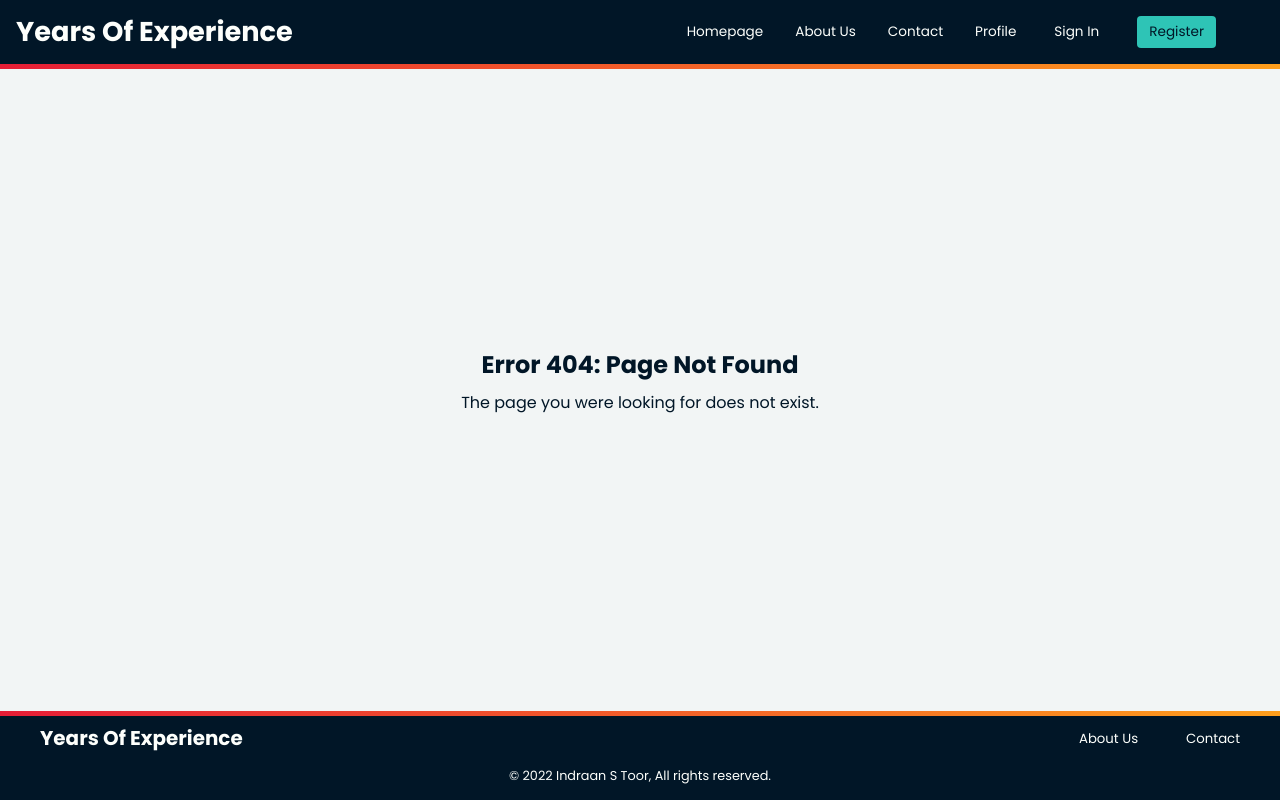
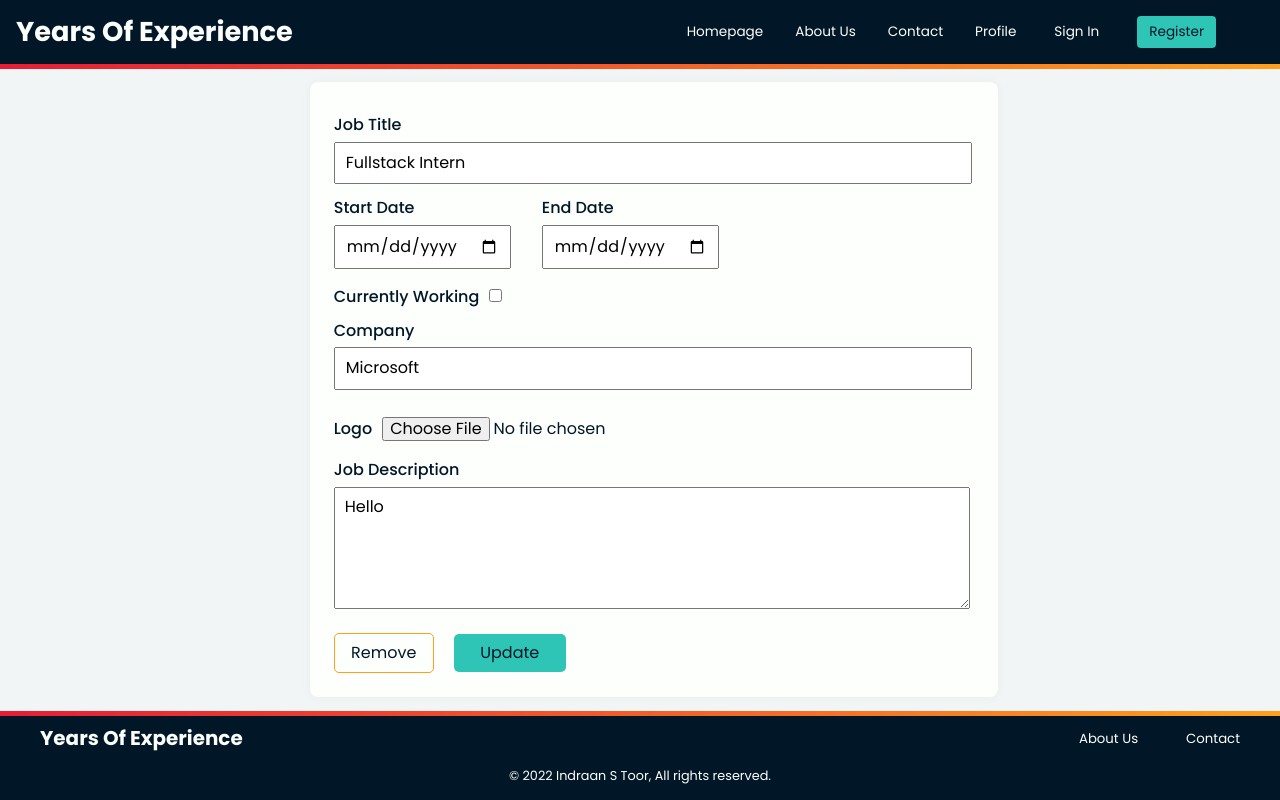
Before and after one commit to indraantoor/Years-Of-Experience, a React (Create React App) app: page /profile/indraantoor/edit/workexperience/1 in a window 1280 px wide. Built offline with nearby package versions, Linux system fonts and the light colour scheme; a web font is replaced by a local one.

Commit message:
feat: edit work experience form
Signed-off-by: indraantoor <indraantoor@gmail.com>

```diff
--- a/src/App.js
+++ b/src/App.js
@@ -17,7 +17,7 @@ const App = () => {
         <MainPageLayout>
           <Routes>
             <Route
-              path="/profile/:id/edit/workexperiences"
+              path="/profile/:id/edit/workexperience/:id"
               element={<WorkExperiencesEdit />}
             />
             <Route
--- /dev/null
+++ b/src/components/EditWorkExperiences/editWorkExperiences.style.js
@@ -0,0 +1,84 @@
+import styled from "styled-components";
+
+export const Container = styled.div``;
+
+export const FormContainer = styled.div`
+  padding: 1.5rem;
+  display: flex;
+  flex-direction: column;
+  justify-content: space-between;
+  margin: 2%;
+  width: 40rem;
+  background-color: var(--primary-white);
+  box-shadow: 0 0 8px #ebeded;
+  border-radius: 8px;
+
+  button {
+    width: 7rem;
+    padding: 10px;
+    cursor: pointer;
+    background-color: var(--secondary);
+    color: var(--primary);
+    border: none;
+    border-radius: 5px;
+    margin-top: 25px;
+    margin-right: 20px;
+  }
+
+  #removebtn {
+    margin-top: 20px;
+    width: 100px;
+    padding: 10px;
+    cursor: pointer;
+    background-color: var(--primary-white);
+    color: var(--primary);
+    border: 1px solid var(--primary-accent);
+    border-radius: 5px;
+  }
+
+  #removebtn:hover {
+    background-color: var(--primary-accent);
+  }
+
+  label {
+    margin-top: 10px;
+    font-weight: 500;
+    width: 100%;
+  }
+
+  input,
+  textarea {
+    display: block;
+    margin-top: 7px;
+    padding: 10px;
+  }
+
+  textarea {
+    resize: vertical;
+    max-height: 200px;
+    min-height: 100px;
+  }
+
+  #dates {
+    margin-top: 5px;
+    display: flex;
+    width: 25rem;
+    gap: 1rem;
+    justify-content: space-between;
+  }
+
+  #currentlyworking {
+    display: inline-block;
+    margin: 10px;
+  }
+
+  #companyLogo {
+    display: inline-block;
+  }
+
+  #title,
+  #companyName,
+  #jobDescription {
+    width: 96%;
+  }
+`;
--- a/src/components/EditWorkExperiences/index.js
+++ b/src/components/EditWorkExperiences/index.js
@@ -1,7 +1,66 @@
-export const EditWorkExperiences = () => {
+import { FormContainer, Container } from "./editWorkExperiences.style";
+
+export const EditWorkExperiences = ({
+  jobTitle,
+  startDate,
+  endDate,
+  companyName,
+  jobDescription,
+  isCurrentlyWorking,
+}) => {
   return (
-    <div>
-      <h2>Edit</h2>
-    </div>
+    <Container>
+      <FormContainer>
+        <label htmlFor="title">
+          Job Title
+          <input
+            type="text"
+            id="title"
+            placeholder="Job Title"
+            value={jobTitle}
+          />
+        </label>
+        <div id="dates">
+          <label htmlFor="startdate">
+            Start Date
+            <input type="date" id="startdate" />
+          </label>
+          <label htmlFor="enddate">
+            End Date
+            <input type="date" id="enddate" />
+          </label>
+        </div>
+        <label htmlFor="currentlyworking">
+          Currently Working
+          <input type="checkbox" id="currentlyworking" />
+        </label>
+        <label htmlFor="companyName">
+          Company
+          <input
+            type="text"
+            id="companyName"
+            minLength="0"
+            placeholder="Company"
+            value={companyName}
+          />
+        </label>
+        <label htmlFor="companyLogo">
+          Logo
+          <input type="file" id="companyLogo" />
+        </label>
+        <label htmlFor="jobDescription">
+          Job Description
+          <textarea
+            id="jobDescription"
+            value={jobDescription}
+            placeholder="Job Description"
+          />
+        </label>
+        <div>
+          <button id="removebtn">Remove</button>
+          <button type="submit">Update</button>
+        </div>
+      </FormContainer>
+    </Container>
   );
 };
--- a/src/data.js
+++ b/src/data.js
@@ -1,4 +1,5 @@
 const workExperience1 = {
+  id: 1,
   jobTitle: "Fullstack Intern",
   startDate: "June 2014",
   endDate: "March 2017",
@@ -10,6 +11,7 @@ const workExperience1 = {
 };
 
 const workExperience2 = {
+  id: 2,
   jobTitle: "SDE 1",
   startDate: "June 2014",
   endDate: null,
@@ -21,6 +23,7 @@ const workExperience2 = {
 };
 
 const user = {
+  id: 1,
   name: "Indraan S Toor",
   username: "indraantoor",
   profilePic:
--- a/src/pages/WorkExperiencesEdit/index.js
+++ b/src/pages/WorkExperiencesEdit/index.js
@@ -1,10 +1,17 @@
 import { EditWorkExperiences } from "../../components/EditWorkExperiences";
 import { Container } from "./workExperiencesEdit";
+import { data } from "../../data";
 
 export const WorkExperiencesEdit = () => {
+  const workExperience = data.workExperiences[0];
+
   return (
     <Container>
-      <EditWorkExperiences />
+      <EditWorkExperiences
+        jobTitle={workExperience.jobTitle}
+        companyName={workExperience.companyName}
+        jobDescription={workExperience.jobDescription}
+      />
     </Container>
   );
 };
--- a/src/pages/WorkExperiencesEdit/workExperiencesEdit.js
+++ b/src/pages/WorkExperiencesEdit/workExperiencesEdit.js
@@ -3,5 +3,6 @@ import styled from "styled-components";
 export const Container = styled.div`
   display: flex;
   justify-content: center;
-  background-color: red;
+  flex-direction: column;
+  align-items: center;
 `;
```
